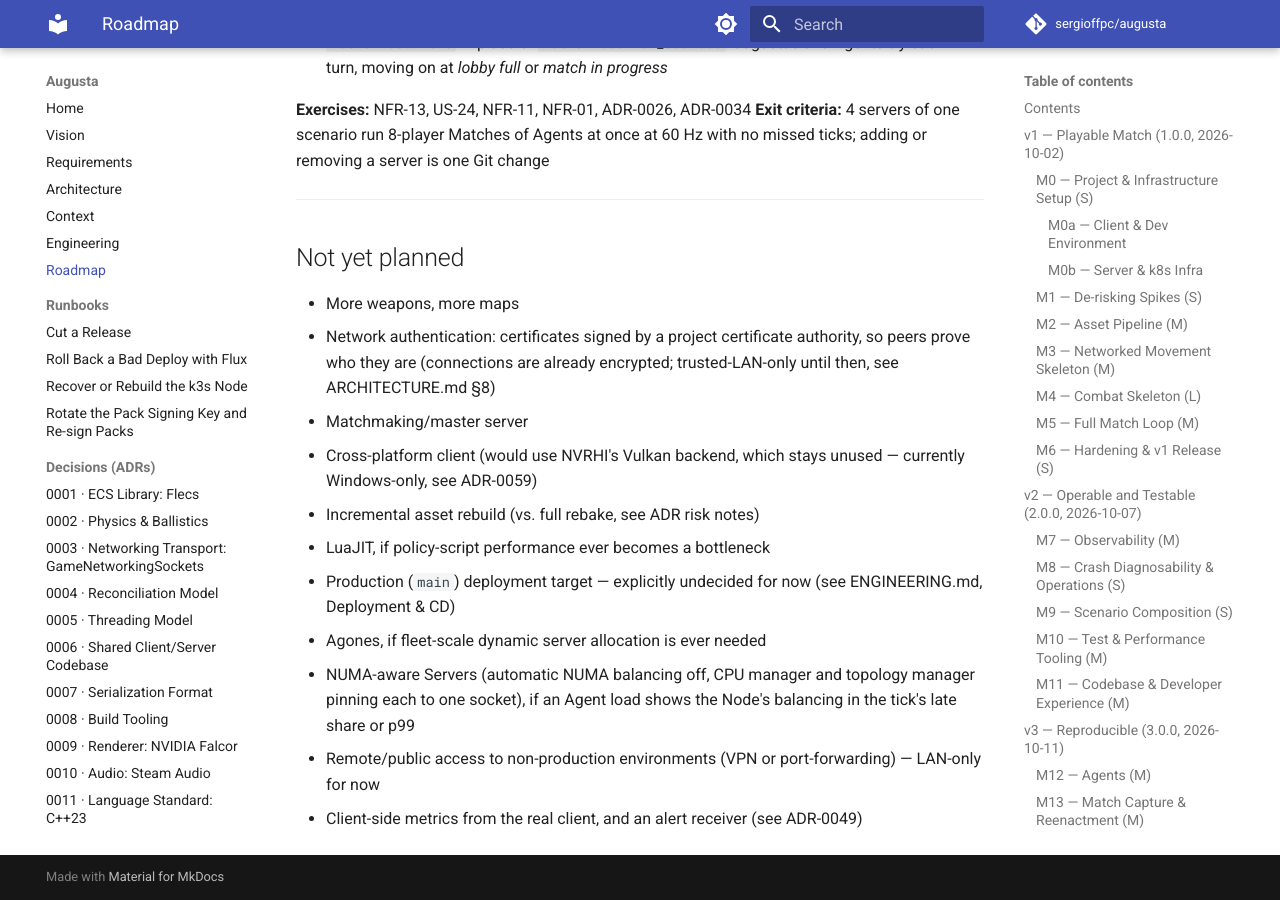
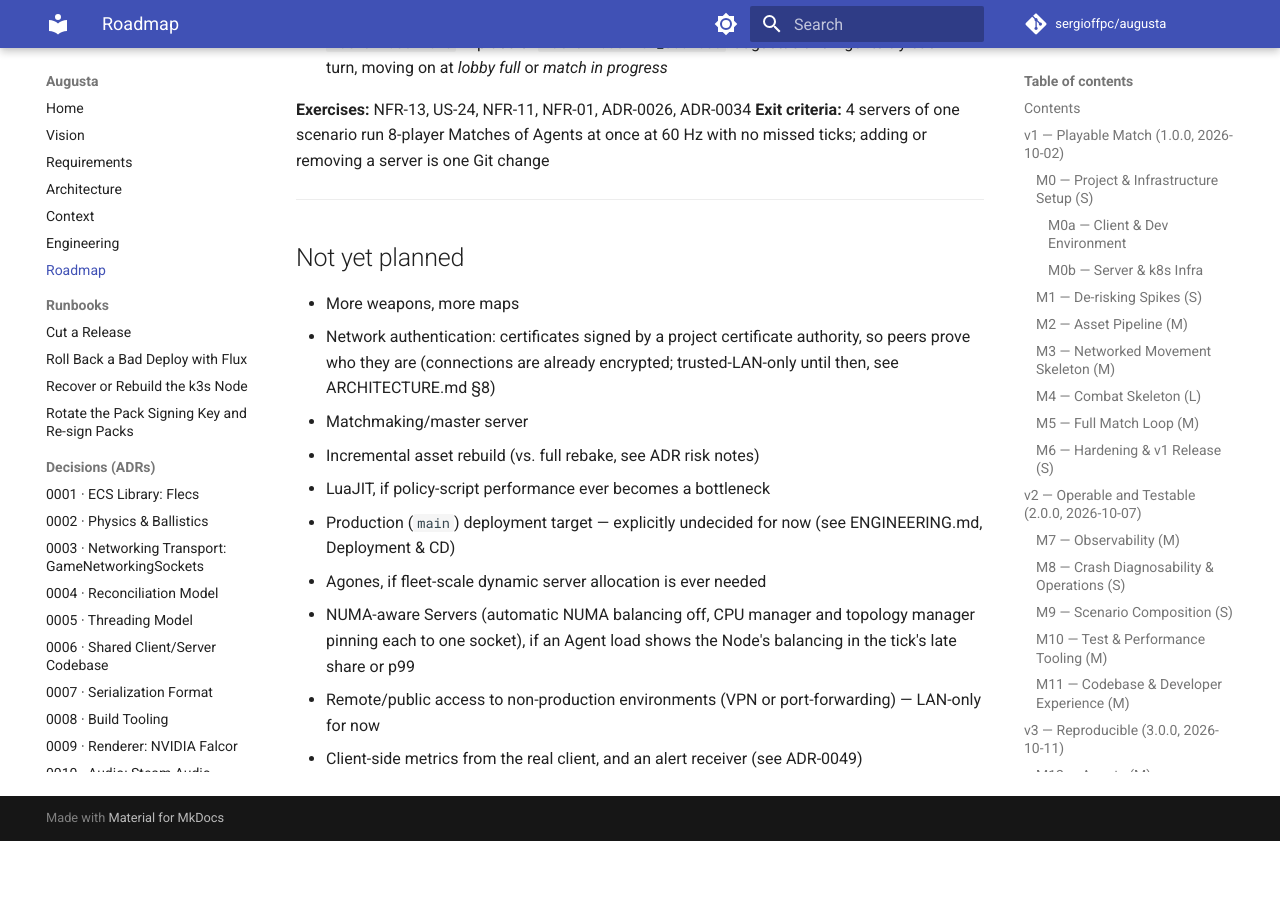
Before and after one commit to sergioffpc/augusta, an MkDocs documentation site: the page built from docs/ROADMAP.md, in a window 1280 px wide and 900 px high, scrolled down 8073 px. Built offline with MkDocs 1.6.1 and Material for MkDocs 9.7.7, drawn with Linux system fonts in a browser that asks for light colours; comment, search, counter and statistics services are not loaded; after the commit the page ends 8914 px from its top, so only the background shows below that.

Commit message:
refactor: drop the last statements of a Windows-only client
Review fixes: the audio header, the roadmap and the Makefile's tidy
comment still named the client Windows-only, and the smoke test's
skipped message is chosen with its environment.

Co-Authored-By: Claude Opus 5.5 <noreply@anthropic.com>

```diff
--- a/docs/ROADMAP.md
+++ b/docs/ROADMAP.md
@@ -340,8 +340,6 @@ criteria:** 4 servers of one scenario run 8-player Matches of Agents at once at
   authority, so peers prove who they are (connections are already encrypted;
   trusted-LAN-only until then, see ARCHITECTURE.md §8)
 - Matchmaking/master server
-- Cross-platform client (would use NVRHI's Vulkan backend, which stays unused —
-  currently Windows-only, see ADR-0059)
 - Incremental asset rebuild (vs. full rebake, see ADR risk notes)
 - LuaJIT, if policy-script performance ever becomes a bottleneck
 - Production (`main`) deployment target — explicitly undecided for now (see
```
Also changed, not shown: 4 other files.
